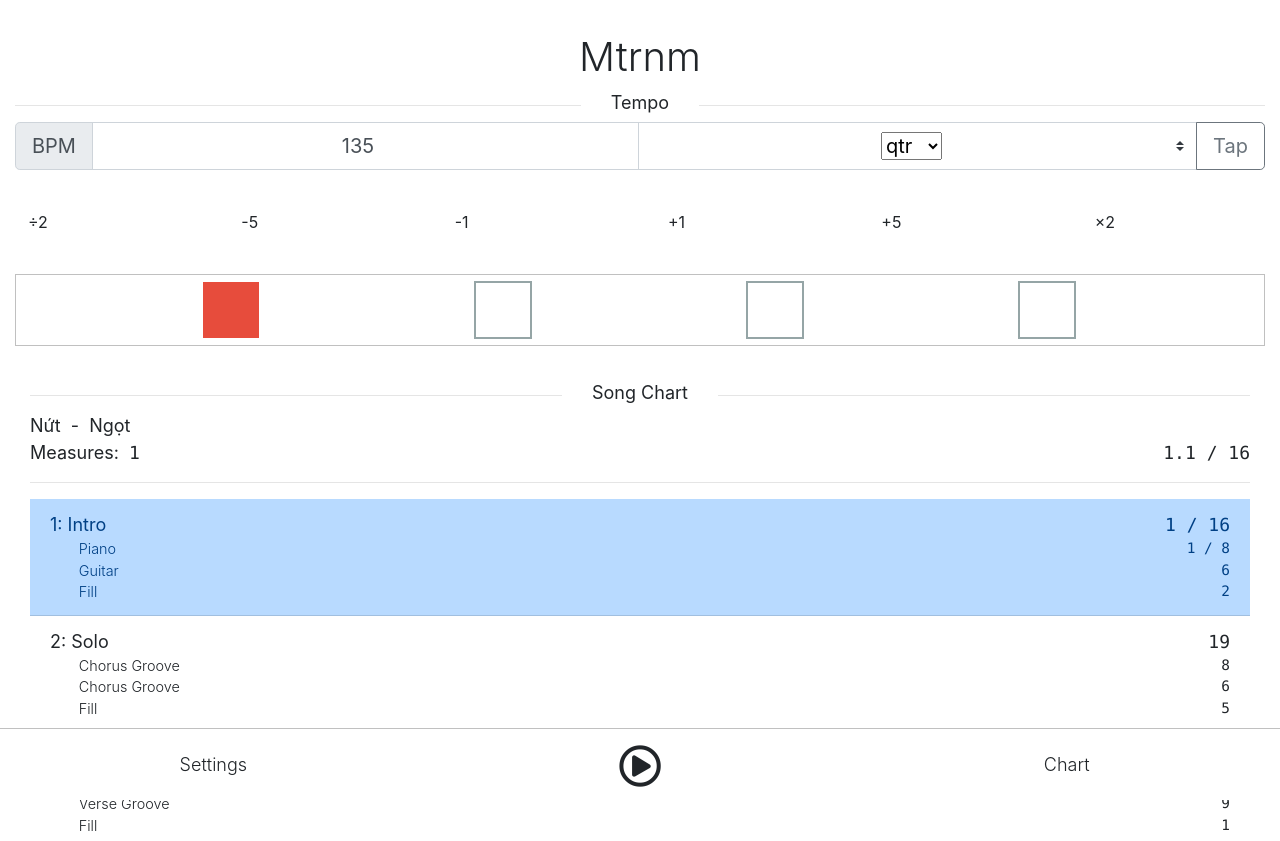
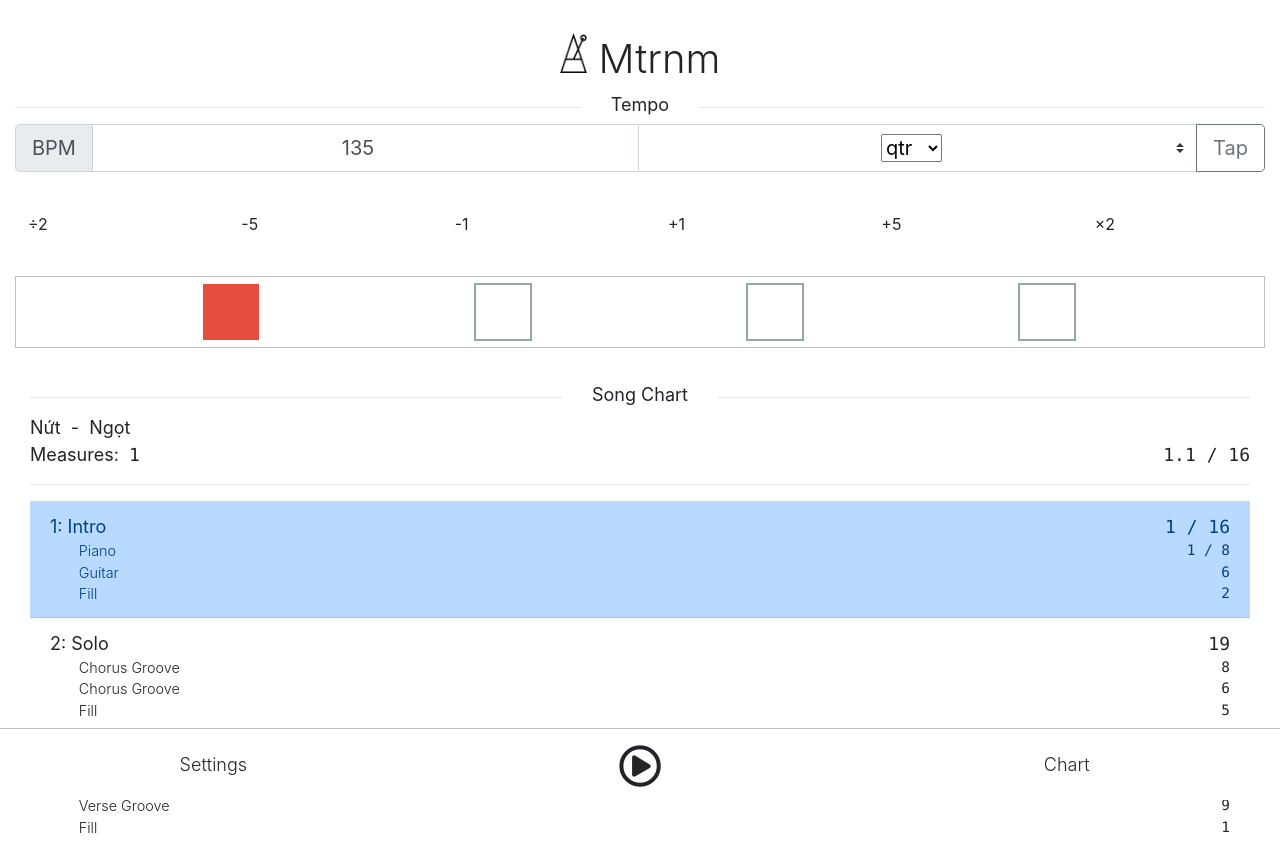
Before and after one commit to sonph/metronome, a website built with webpack: page pug/index.pug in a window 1280 px wide. Shown: the top 841 px of the page. Built offline with nearby package versions, Linux system fonts and the light colour scheme; files whose address does not match are found by name.

Commit message:
Add metronome icon to header

```diff
--- a/pug/body.pug
+++ b/pug/body.pug
@@ -1,7 +1,9 @@
 hr.invisible
 div.row
   div.col
-    h1.text-center.font-weight-light Mtrnm
+    h1.text-center.font-weight-light
+      img#header-icon(src='static/favicon.png')
+      |  Mtrnm
 
 div.row
   div.col
--- a/src/css/app.css
+++ b/src/css/app.css
@@ -63,3 +63,8 @@ body {
   padding-left: 2em;
   font-size: 0.8em;
 }
+
+img#header-icon {
+  height: 1em;
+  vertical-align: baseline !important;
+}
```
